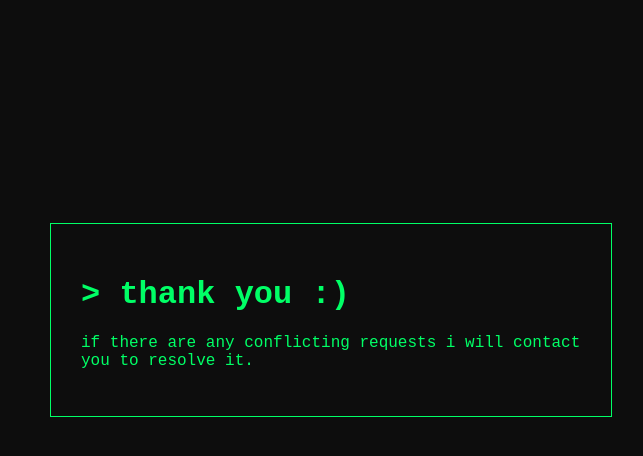
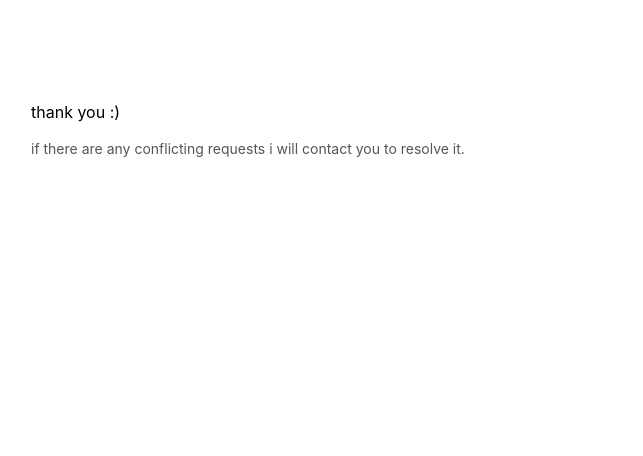
Before and after one commit to callumccooper/Nova-Surveys, a plain HTML site: page thanks.html in a window 1280 px wide. Shown: the whole page, without its empty margins (309-952 px from the left). Drawn offline with Linux system fonts and the light colour scheme.

Commit message:
Update thanks.html

```diff
--- a/thanks.html
+++ b/thanks.html
@@ -6,28 +6,29 @@
     <title>Thank You</title>
     <style>
         body {
-            font-family: "Courier New", Courier, monospace;
-            background-color: #0d0d0d;
-            color: #00ff66;
-            display: flex;
-            justify-content: center;
-            align-items: center;
-            min-height: 80vh;
-            margin: 0;
+            font-family: -apple-system, BlinkMacSystemFont, "Segoe UI", Roboto, Helvetica, Arial, sans-serif;
+            background-color: #ffffff;
+            color: #000000;
+            max-width: 600px;
+            margin: 100px auto;
+            padding: 0 20px;
+            font-size: 14px;
+            line-height: 1.5;
         }
-        .container {
-            border: 1px solid #00ff66;
-            padding: 30px;
-            max-width: 500px;
+        h1 {
+            font-size: 16px;
+            font-weight: normal;
+            margin-bottom: 10px;
+        }
+        p {
+            color: #555555;
         }
     </style>
 </head>
 <body>
 
-    <div class="container">
-        <h1>> thank you :)</h1>
-        <p>if there are any conflicting requests i will contact you to resolve it.</p>
-    </div>
+    <h1>thank you :)</h1>
+    <p>if there are any conflicting requests i will contact you to resolve it.</p>
 
 </body>
 </html>
```
